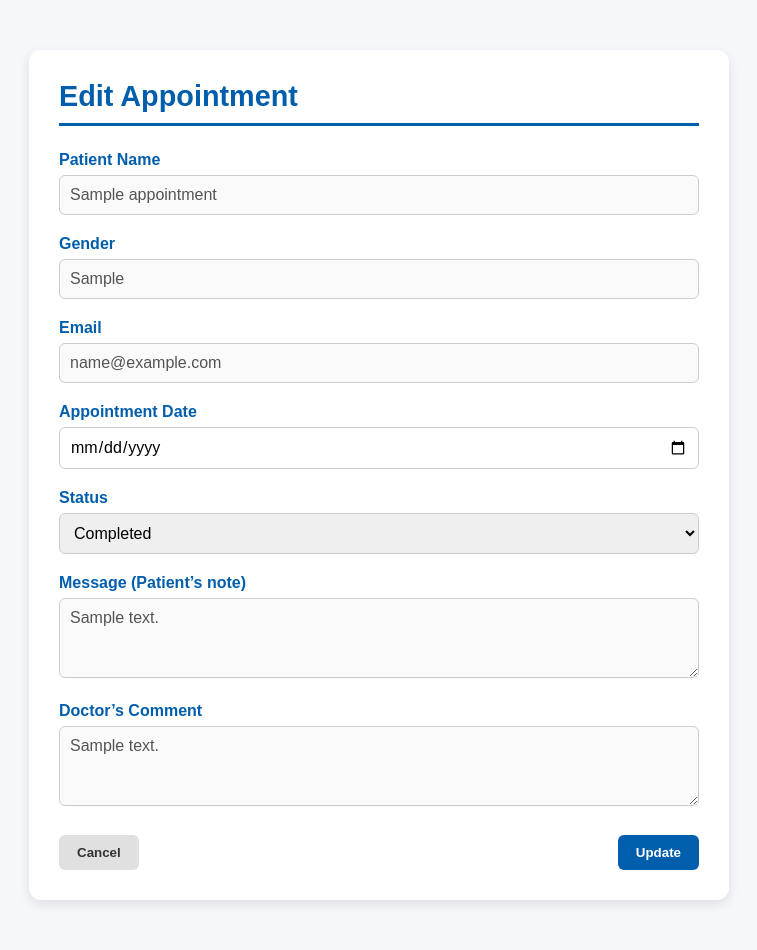
After one commit to UnishRzk/Hospital-Management-System, a PHP site: page /Admin/edit_appointment.php?id=1 in a window 1280 px wide. The commit adds this page. Shown: the whole page, without its empty margins (261-1018 px from the left). Run offline with PHP 8.4, Linux system fonts and the light colour scheme; the visitor is signed in with stand-in values (Sample User, id 1); tables that the repository leaves empty or names only in its code hold one stand-in row (values such as "Sample post"); data that the repository does not hold is empty.

Commit message:
Add appointment management functionality with access control and filtering

```diff
--- a/src/Admin/admin_dashboard.php
+++ b/src/Admin/admin_dashboard.php
@@ -191,6 +191,7 @@ $totalNurses = $conn->query("SELECT COUNT(*) AS total FROM nurses")->fetch_assoc
     <a href="#" class="active">Dashboard</a>
     <a href="create_user.php">Add Users</a>
     <a href="manage_users.php">Manage Users</a>
+    <a href="manage_appointments.php">Manage Appointments</a>
     <a href="../auth/logout.php">Logout</a>
   </div>
 
--- /dev/null
+++ b/src/Admin/edit_appointment.php
@@ -0,0 +1,253 @@
+<?php
+session_start();
+include("../config/db.php");
+
+// ==========================
+// ACCESS CONTROL
+// ==========================
+if (!isset($_SESSION['role']) || $_SESSION['role'] !== 'admin') {
+    header("Location: ../auth/login.php");
+    exit();
+}
+
+// ==========================
+// VALIDATE APPOINTMENT ID
+// ==========================
+if (!isset($_GET['id']) || !is_numeric($_GET['id'])) {
+    die("Invalid appointment ID.");
+}
+$appointment_id = (int)$_GET['id'];
+
+// ==========================
+// FETCH APPOINTMENT DATA
+// ==========================
+$stmt = $conn->prepare("SELECT * FROM appointments WHERE appointment_id = ?");
+$stmt->bind_param("i", $appointment_id);
+$stmt->execute();
+$appointment = $stmt->get_result()->fetch_assoc();
+
+if (!$appointment) {
+    die("Appointment not found.");
+}
+
+// ==========================
+// SAFE OUTPUT FUNCTION
+// ==========================
+function safe_html($value) {
+    return htmlspecialchars($value ?? '', ENT_QUOTES, 'UTF-8');
+}
+
+// ==========================
+// HANDLE UPDATE REQUEST
+// ==========================
+if ($_SERVER["REQUEST_METHOD"] === "POST") {
+    $appointment_date = $_POST['appointment_date'] ?? '';
+    $status = $_POST['status'] ?? '';
+    $comment = trim($_POST['comment'] ?? '');
+    $message = trim($_POST['message'] ?? '');
+
+    // Validate required fields
+    if (empty($appointment_date) || empty($status)) {
+        $error = "Appointment date and status are required.";
+    } else {
+        // Update appointment record securely
+        $update = $conn->prepare("
+            UPDATE appointments
+            SET appointment_date = ?, status = ?, comment = ?, message = ?, updated_at = NOW()
+            WHERE appointment_id = ?
+        ");
+        $update->bind_param("ssssi", $appointment_date, $status, $comment, $message, $appointment_id);
+
+        if ($update->execute()) {
+            header("Location: manage_appointments.php?update=success");
+            exit();
+        } else {
+            $error = "Failed to update appointment. Please try again.";
+        }
+    }
+}
+?>
+
+<!DOCTYPE html>
+<html lang="en">
+<head>
+<meta charset="UTF-8">
+<meta name="viewport" content="width=device-width, initial-scale=1.0">
+<title>Edit Appointment | SwasthyaTrack</title>
+<style>
+    /* ===== Base Theme ===== */
+    * {
+        margin: 0; padding: 0; box-sizing: border-box;
+        font-family: Arial, sans-serif;
+    }
+    body {
+        background: #f5f7fa;
+        color: #333;
+        min-height: 100vh;
+    }
+
+    .container {
+        width: 100%;
+        max-width: 700px;
+        margin: 50px auto;
+        background: #fff;
+        padding: 30px;
+        border-radius: 12px;
+        box-shadow: 0 4px 12px rgba(0,0,0,0.1);
+    }
+
+    h1 {
+        color: #015eac;
+        margin-bottom: 25px;
+        font-size: 1.8rem;
+        border-bottom: 3px solid #015eac;
+        padding-bottom: 10px;
+    }
+
+    .form-group {
+        margin-bottom: 20px;
+    }
+
+    label {
+        font-weight: bold;
+        color: #015eac;
+        display: block;
+        margin-bottom: 6px;
+    }
+
+    input[type="text"], input[type="date"], textarea, select {
+        width: 100%;
+        padding: 10px;
+        border: 1px solid #ccc;
+        border-radius: 6px;
+        font-size: 1rem;
+        outline: none;
+        transition: 0.3s;
+    }
+
+    input:focus, textarea:focus, select:focus {
+        border-color: #015eac;
+    }
+
+    textarea {
+        resize: vertical;
+        min-height: 80px;
+    }
+
+    .btn-container {
+        display: flex;
+        justify-content: space-between;
+        margin-top: 25px;
+    }
+
+    .btn {
+        padding: 10px 18px;
+        border: none;
+        border-radius: 6px;
+        cursor: pointer;
+        font-weight: bold;
+        transition: 0.3s;
+    }
+
+    .btn-primary {
+        background: #015eac;
+        color: #fff;
+    }
+
+    .btn-primary:hover {
+        background: #004d91;
+    }
+
+    .btn-secondary {
+        background: #e0e0e0;
+        color: #333;
+    }
+
+    .btn-secondary:hover {
+        background: #cacaca;
+    }
+
+    .message {
+        padding: 10px;
+        margin-bottom: 15px;
+        border-radius: 5px;
+        font-weight: bold;
+        text-align: center;
+    }
+
+    .error {
+        background: #ffe6e6;
+        color: #c0392b;
+    }
+
+    .success {
+        background: #e8f8f5;
+        color: #27ae60;
+    }
+</style>
+</head>
+<body>
+
+<div class="container">
+    <h1>Edit Appointment</h1>
+
+    <?php if (isset($error)): ?>
+        <div class="message error"><?= safe_html($error) ?></div>
+    <?php endif; ?>
+
+    <form method="POST" onsubmit="return confirmUpdate();">
+
+        <div class="form-group">
+            <label>Patient Name</label>
+            <input type="text" value="<?= safe_html($appointment['patient_name']) ?>" disabled>
+        </div>
+
+        <div class="form-group">
+            <label>Gender</label>
+            <input type="text" value="<?= safe_html($appointment['gender']) ?>" disabled>
+        </div>
+
+        <div class="form-group">
+            <label>Email</label>
+            <input type="text" value="<?= safe_html($appointment['email']) ?>" disabled>
+        </div>
+
+        <div class="form-group">
+            <label>Appointment Date</label>
+            <input type="date" name="appointment_date" value="<?= safe_html($appointment['appointment_date']) ?>" required>
+        </div>
+
+        <div class="form-group">
+            <label>Status</label>
+            <select name="status" required>
+                <option value="Booked" <?= ($appointment['status'] === 'Booked') ? 'selected' : '' ?>>Booked</option>
+                <option value="Completed" <?= ($appointment['status'] === 'Completed') ? 'selected' : '' ?>>Completed</option>
+                <option value="Cancelled" <?= ($appointment['status'] === 'Cancelled') ? 'selected' : '' ?>>Cancelled</option>
+            </select>
+        </div>
+
+        <div class="form-group">
+            <label>Message (Patient’s note)</label>
+            <textarea name="message" disabled><?= safe_html($appointment['message']) ?></textarea>
+        </div>
+
+        <div class="form-group">
+            <label>Doctor’s Comment</label>
+            <textarea name="comment" placeholder="Add any notes or updates..." disabled ><?= safe_html($appointment['comment']) ?></textarea>
+        </div>
+
+        <div class="btn-container">
+            <button type="button" class="btn btn-secondary" onclick="window.location.href='manage_appointments.php'">Cancel</button>
+            <button type="submit" class="btn btn-primary">Update</button>
+        </div>
+    </form>
+</div>
+
+<script>
+function confirmUpdate() {
+    return confirm("Are you sure you want to update this appointment?");
+}
+</script>
+
+</body>
+</html>
```
Also changed, not shown: src/Admin/manage_appointments.php (added, +204 -0 lines).
